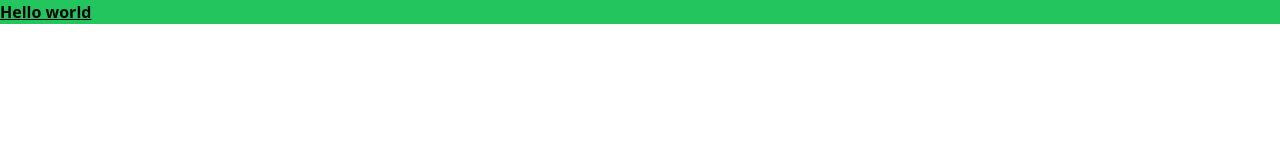
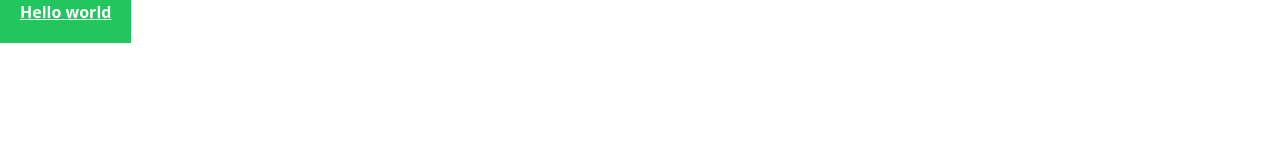
Before and after one commit to kaungkaungsk/tc, a plain HTML site: page index.html in a window 1280 px wide. Drawn offline with nearby package versions, Linux system fonts and the light colour scheme.

Commit message:
Update index.html

```diff
--- a/index.html
+++ b/index.html
@@ -3,6 +3,6 @@
      <script src="https://cdn.tailwindcss.com"></script>
   </head>
   <body>
-    <p class="font-bold underline bg-green-500">Hello world</p>
+    <p class="inline text-white p-5 y-5 font-bold underline bg-green-500">Hello world</p>
   </body>
 </html>
```
